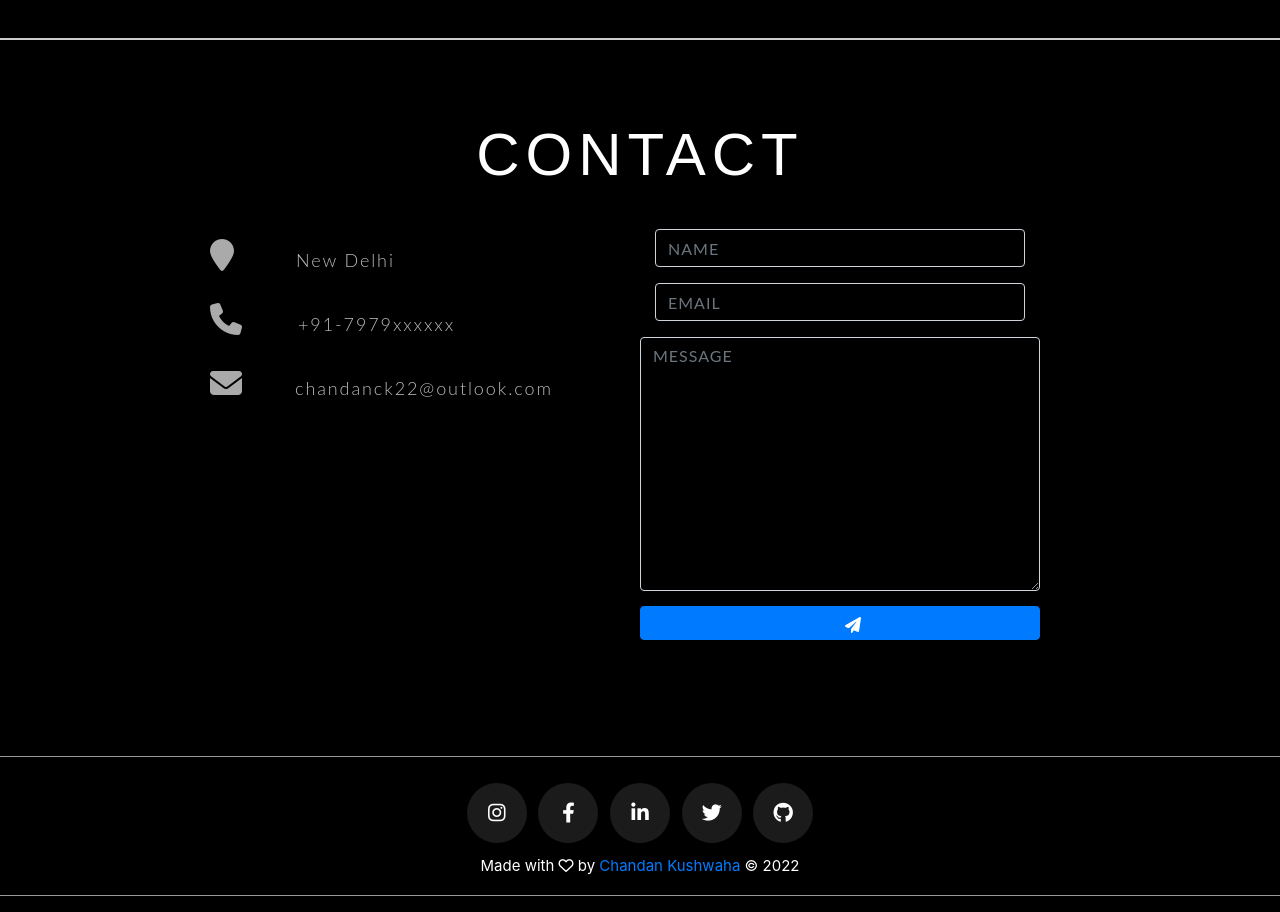
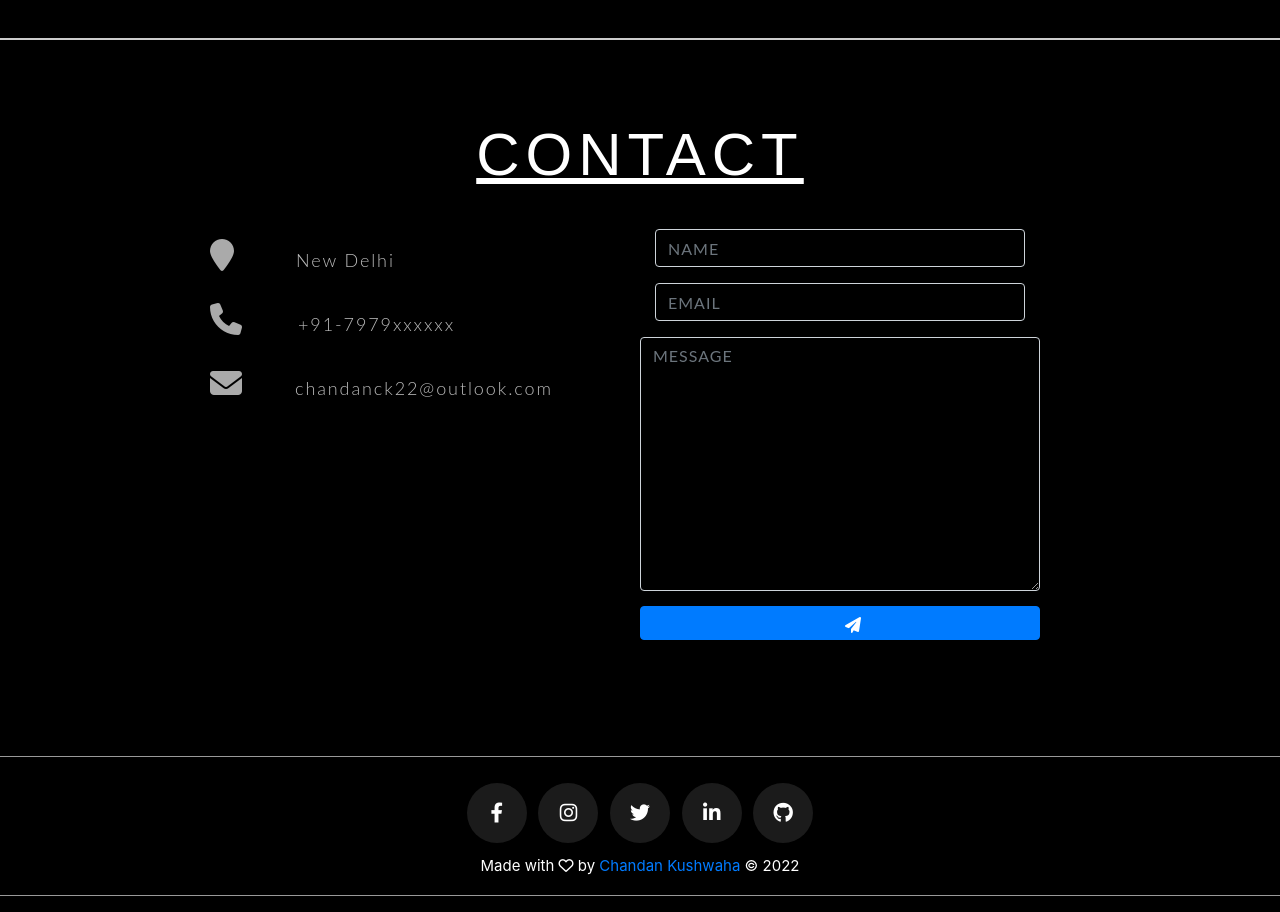
Before and after one commit to chandanck22/chandanck22.github.io, a plain HTML site: page index.html in a window 1280 px wide. Shown: the part 1440-2352 px from the top of the page. Drawn offline with Linux system fonts and the light colour scheme.

Commit message:
fix social icons

```diff
--- a/css/responsive-style.css
+++ b/css/responsive-style.css
@@ -32,6 +32,7 @@
     .header_wrapper .nav-item .nav-link {
         margin-top: 0.9375rem;;
     }
+
 }
 
 @media (max-width: 767px) {
--- a/css/style.css
+++ b/css/style.css
@@ -139,6 +139,20 @@ p {
 	box-shadow: 0 5px 15px 0px rgba(0,0,0,0.6);
 	transform: translatey(0px);
 	animation: float 6s ease-in-out infinite;
+}
+@keyframes float {
+	0% {
+		box-shadow: 0 5px 15px 0px rgba(0,0,0,0.6);
+		transform: translatey(0px);
+	}
+	50% {
+		box-shadow: 0 25px 15px 0px rgba(0,0,0,0.2);
+		transform: translatey(-20px);
+	}
+	100% {
+		box-shadow: 0 5px 15px 0px rgba(0,0,0,0.6);
+		transform: translatey(0px);
+	}
 }
 
 .navbar .nav-item {
@@ -294,21 +308,19 @@ textarea {
 }
 
 
-/* Social Media Icons */
-.social-media-list {
+/* BOOTAM SOCIAL ICONS */
+.social_wrapper {
     position: relative;
+    text-align: center;
     font-size: 20px;
-  text-align: center;
     width: 100%;
     margin: 0 auto;
     padding: 0;
 }
-
-.social-media-list li a {
+.social_wrapper li a{
     color: #fff;
 }
-
-.social-media-list li {
+.social_wrapper li{
     position: relative;
     display: inline-block;
     height: 60px;
@@ -321,9 +333,8 @@ textarea {
     cursor: pointer;
     transition: all .2s ease-in-out;
 }
-
-.social-media-list li:after {
-  content: '';
+.social_wrapper li:after{
+    /* content: ''; */
     position: absolute;
     top: 0;
     left: 0;
@@ -335,32 +346,13 @@ textarea {
     box-shadow: 0 0 0 1px #fff;
     transition: all .2s ease-in-out;
 }
-
-.social-media-list li:hover {
+.social_wrapper li:hover{
     background-color: #fff;
 }
-
-.social-media-list li:hover:after {
+.social_wrapper li:hover::after {
     opacity: 1;
     transform: scale(1.12);
 }
-
-.social-media-list li:hover a {
+.social_wrapper li:hover a {
     color: #000;
 }
-
-
-@keyframes float {
-	0% {
-		box-shadow: 0 5px 15px 0px rgba(0,0,0,0.6);
-		transform: translatey(0px);
-	}
-	50% {
-		box-shadow: 0 25px 15px 0px rgba(0,0,0,0.2);
-		transform: translatey(-20px);
-	}
-	100% {
-		box-shadow: 0 5px 15px 0px rgba(0,0,0,0.6);
-		transform: translatey(0px);
-	}
-}
--- a/index.html
+++ b/index.html
@@ -35,12 +35,8 @@
                 <li class="nav-item">
                     <a class="nav-link" href="#about">About</a>
                 </li>
-                <li class="nav-item">
-                    <a class="nav-link" href="#services">Services</a>
-                </li>
-                <li class="nav-item">
-                    <a class="nav-link" href="#blog">Blog</a>
-                </li>
+                <!-- <li class="nav-item"><a class="nav-link" href="#services">Services</a></li> -->
+                <!-- <li class="nav-item"><a class="nav-link" href="#blog">Blog</a></li> -->
                 <li class="nav-item">
                     <a class="nav-link" href="#contact">Contact</a>
                 </li>
@@ -56,8 +52,8 @@
     </nav>
 </header>
 
-    <!-- BANNER -->
-    <section id="home" class="banner_wrapper">
+<!-- BANNER -->
+<section id="home" class="banner_wrapper">
         <div class="container">
             <div class="row">
                 <div class="col-lg-7 order-lg-1 order-2 banner-content">
@@ -78,7 +74,7 @@
                 </div>
             </div>
         </div>
-    </section>
+</section>
 
 <div class="line"></div>
 
@@ -105,7 +101,7 @@
 <!-- Contact  -->
 <section id="contact">
 
-    <h1 class="section-header">Contact</h1>
+    <h1 class="section-header"><u>Contact</u></h1>
     <div class="contact-wrapper">
     <!-- Left contact page -->
         <div class="direct-contact-container">
@@ -143,9 +139,9 @@
 
 
 <!-- Footer -->
-<div class="social-media-list">
+<div class="social_wrapper">
     <hr>
-    <ul class="social-media-list">
+    <!-- <ul class="social-media-list">
 
         <li class="contact-icon"><a href="https://instagram.com/chandanck22/" target="_blank"><i class="fa-brands fa-instagram" aria-hidden="true"></i></a></li>
         <li lass="contact-icon"><a href="https://facebook.com/chandanck22/" target="_blank" ><i class="fa-brands fa-facebook-f" aria-hidden="true"></i></a></li>
@@ -153,10 +149,19 @@
         <li lass="contact-icon"><a href="https://twitter.com/chandanck22" target="_blank" ><i class="fa-brands fa-twitter"></i></a></li>
         <li lass="contact-icon"><a href="#" target="_blank"><i class="fa-brands fa-github"></i></a></li>
 
-      </ul>
+      </ul> -->
+      <ul class="social_wrapper sm-icons mr-0">
+        <li class="social-icons"><a href="https://facebook.com/chandanck22/" target="_blank"><i class="fab fa-facebook-f"></i></a></li>
+        <li class="social-icons"><a href="https://instagram.com/chandanck22/" target="_blank"><i class="fab fa-instagram"></i></a></li>
+        <li class="social-icons"><a href="https://twitter.com/chandanck22/" target="_blank"><i class="fab fa-twitter"></i></a></li>
+        <li class="social-icons"><a href="https://www.linkedin.com/in/chandanck22/" target="_blank"><i class="fa-brands fa-linkedin-in"></i></a></li>
+        <li class="social-icons"><a href="https://github.com/chandanck22/" target="_blank"><i class="fa-brands fa-github"></i></a></li>
+    </ul>
     <p>Made with <i class="far fa-heart"></i> by <a href="#">Chandan Kushwaha</a> © 2022</p>
+
     <hr>
 </div>
+
 
 <!-- Bootstrap -->
 <script src="./js/jquery.min.js"></script>
```
Lines whose indentation alone changed are shown as unchanged.
